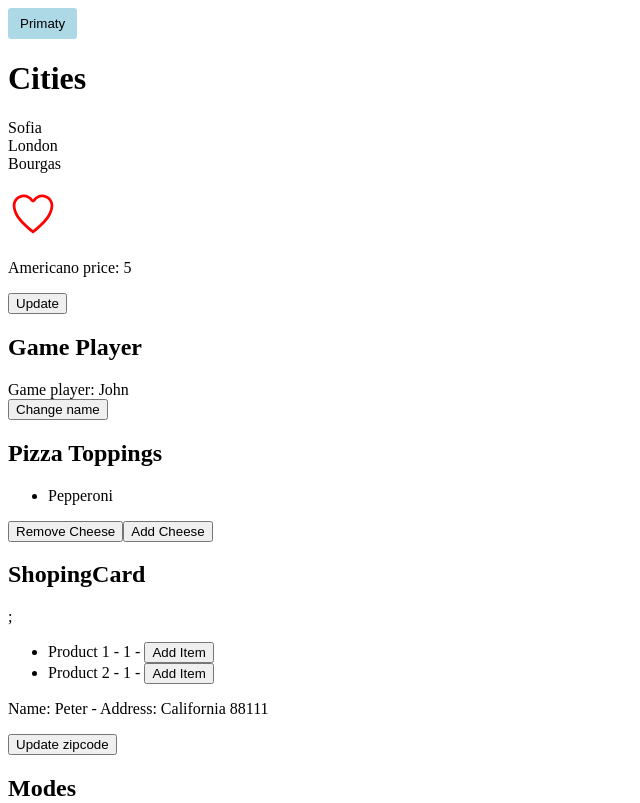
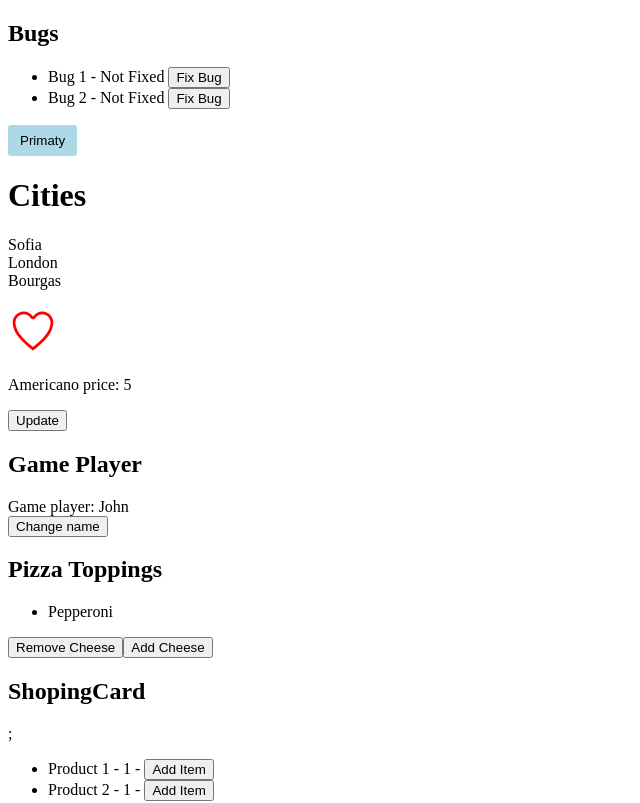
Before and after one commit to BlagovestPanayotov/React-refresher, a React (Vite) app: page / in a window 1280 px wide. Shown: the top 803 px of the page, without its empty margins (0-640 px from the left). Built offline with nearby package versions, Linux system fonts and the light colour scheme.

Commit message:
update array of objects

```diff
--- a/src/App.tsx
+++ b/src/App.tsx
@@ -9,6 +9,7 @@ import PizzaToppings from "./components/PizzaToppings/PizzaToppings";
 import ShopingCart from "./components/ShopingCard/ShopingCard";
 import Address from "./components/Address/Address";
 import Mode from "./components/Mode/Mode";
+import BugFixin from "./components/BugFixing/BugFixin";
 
 const arrColors = [
   "primary",
@@ -40,6 +41,7 @@ function App() {
 
   return (
     <div>
+      <BugFixin></BugFixin>
       {alertVisible && (
         <Alert2 onClose={() => setAlertVisibility(false)}>MyAllert</Alert2>
       )}
--- /dev/null
+++ b/src/components/BugFixing/BugFixin.tsx
@@ -0,0 +1,30 @@
+import { useState } from "react";
+
+const BugFixin = () => {
+  const [bugs, setBugs] = useState([
+    { id: 1, title: "Bug 1", fixed: false },
+    { id: 2, title: "Bug 2", fixed: false },
+  ]);
+
+  function fixBugHandler(id: number) {
+    setBugs(bugs.map((b) => (b.id === id ? { ...b, fixed: true } : b)));
+  }
+
+  return (
+    <>
+      <h2>Bugs</h2>
+      <ul>
+        {bugs.map((b) => (
+          <li key={b.id}>
+            {b.title} - {b.fixed ? "Fixed " : "Not Fixed "}
+            {b.fixed ? null : (
+              <button onClick={() => fixBugHandler(b.id)}>Fix Bug</button>
+            )}
+          </li>
+        ))}
+      </ul>
+    </>
+  );
+};
+
+export default BugFixin;
```
